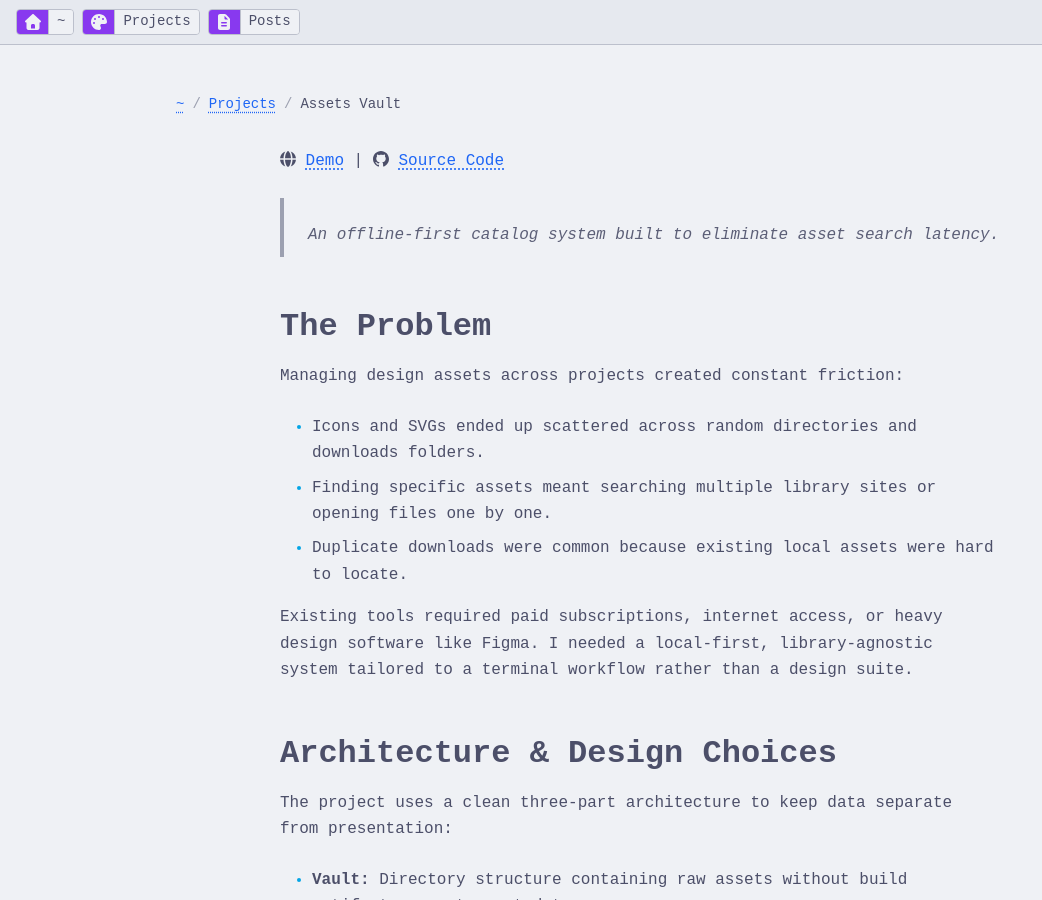
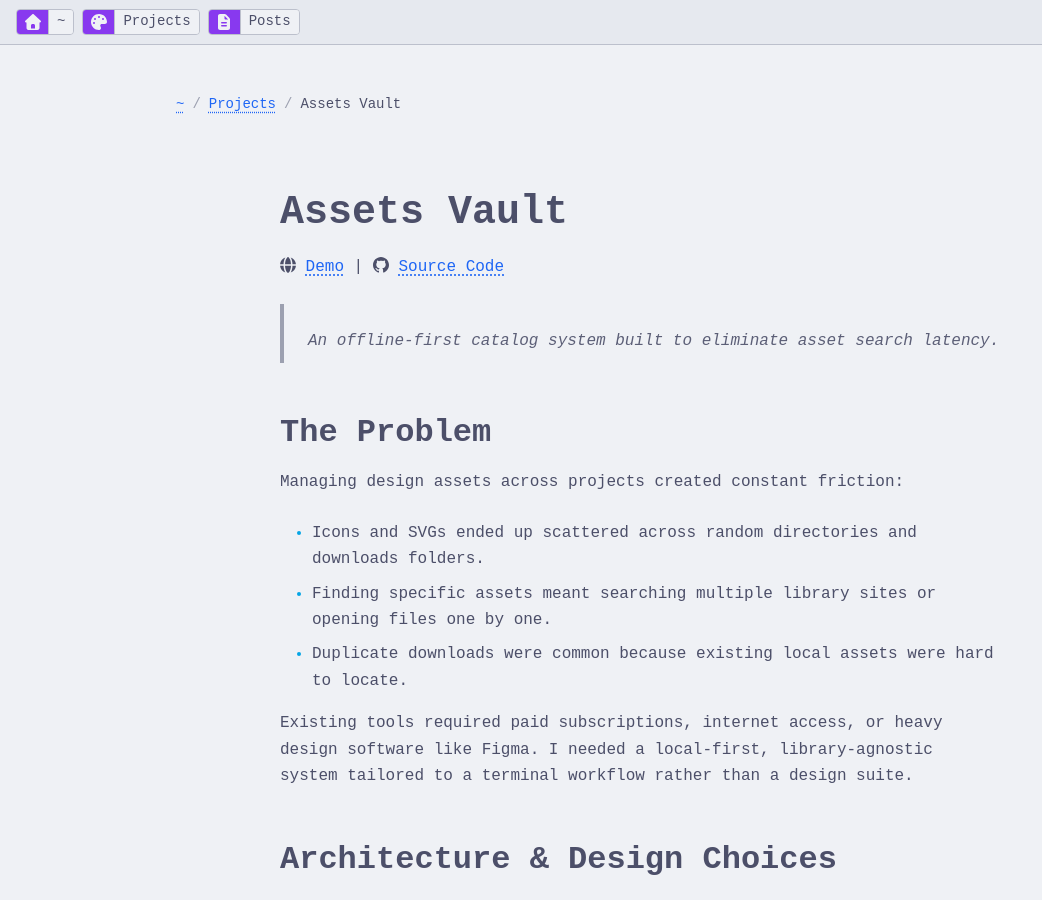
Before and after one commit to venkateshcv1809/venkateshcv1809.github.io, a Jekyll site: the page built from _projects/01-assets-vault.md, in a window 1280 px wide and 900 px high. Shown: the whole window, without its empty margins (0-1042 px from the left). Built offline with Jekyll 4.4.1, drawn with Linux system fonts in a browser that asks for light colours; some web fonts are replaced.

Commit message:
feat: Update content layout to show title and support icons in title

```diff
--- a/_layouts/content.html
+++ b/_layouts/content.html
@@ -3,5 +3,10 @@ layout: page
 ---
 
 <article class="content" aria-label="Content">
+    {% if page.title %}
+        <h1>
+            {{ page.title }}{% if page.icons %} <span aria-hidden="true">:{{ page.icons }}:</span>{% endif %}
+        </h1>
+    {% endif %}
     {{ content }}
 </article>
```
